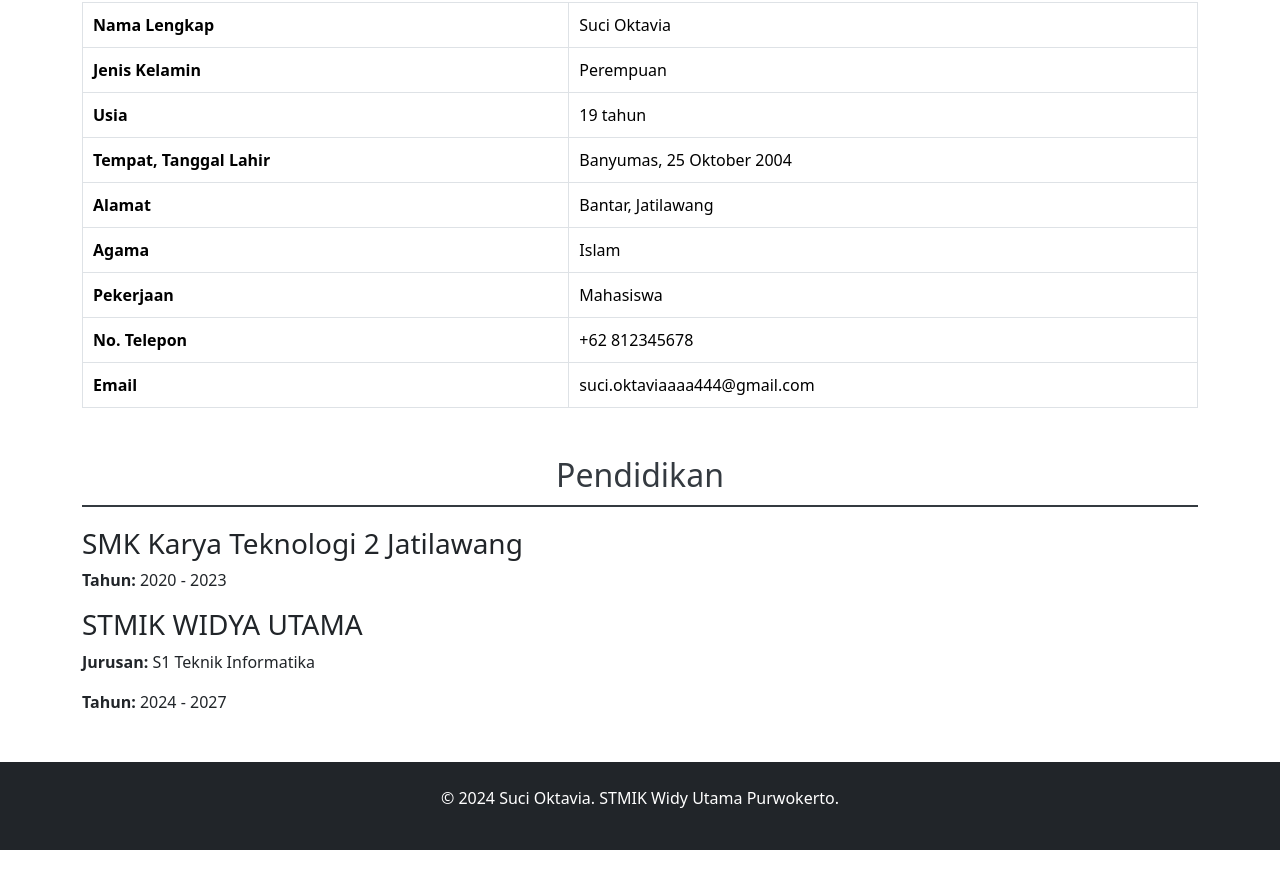
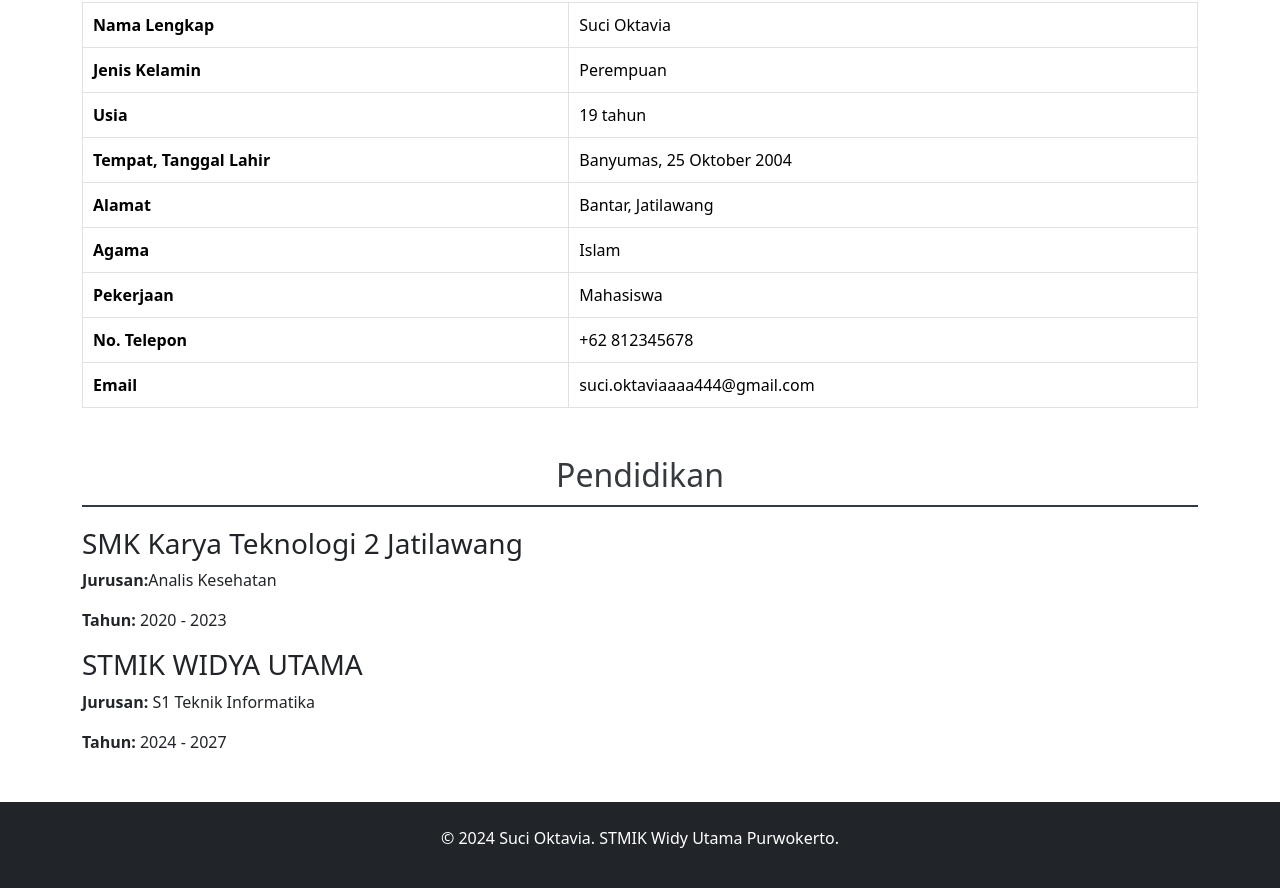
Before and after one commit to iciiiii/biodata, a plain HTML site: page index.html in a window 1280 px wide. Shown: the part 676-1564 px from the top of the page. Before the commit the page ends 1526 px from the top, so only its background shows below. Drawn offline with nearby package versions, Linux system fonts and the light colour scheme.

Commit message:
Update index.html

```diff
--- a/index.html
+++ b/index.html
@@ -73,6 +73,7 @@
             <h2 class="text-center">Pendidikan</h2>
             <div class="school mt-3">
                 <h3>SMK Karya Teknologi 2 Jatilawang</h3>
+                <p><strong>Jurusan:</strong>Analis Kesehatan</p>
                 <p><strong>Tahun:</strong> 2020 - 2023</p>
             </div>
 
```
